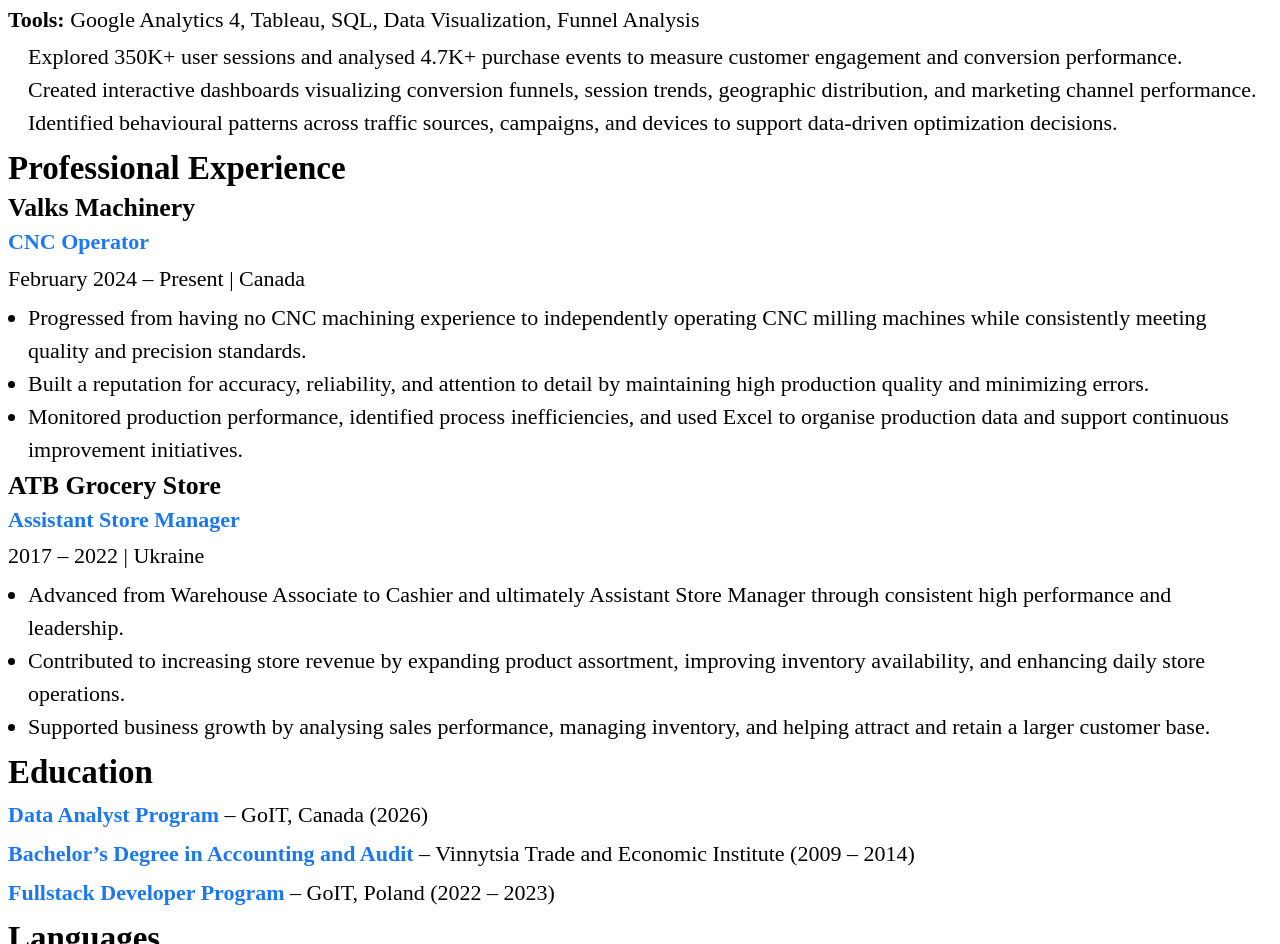
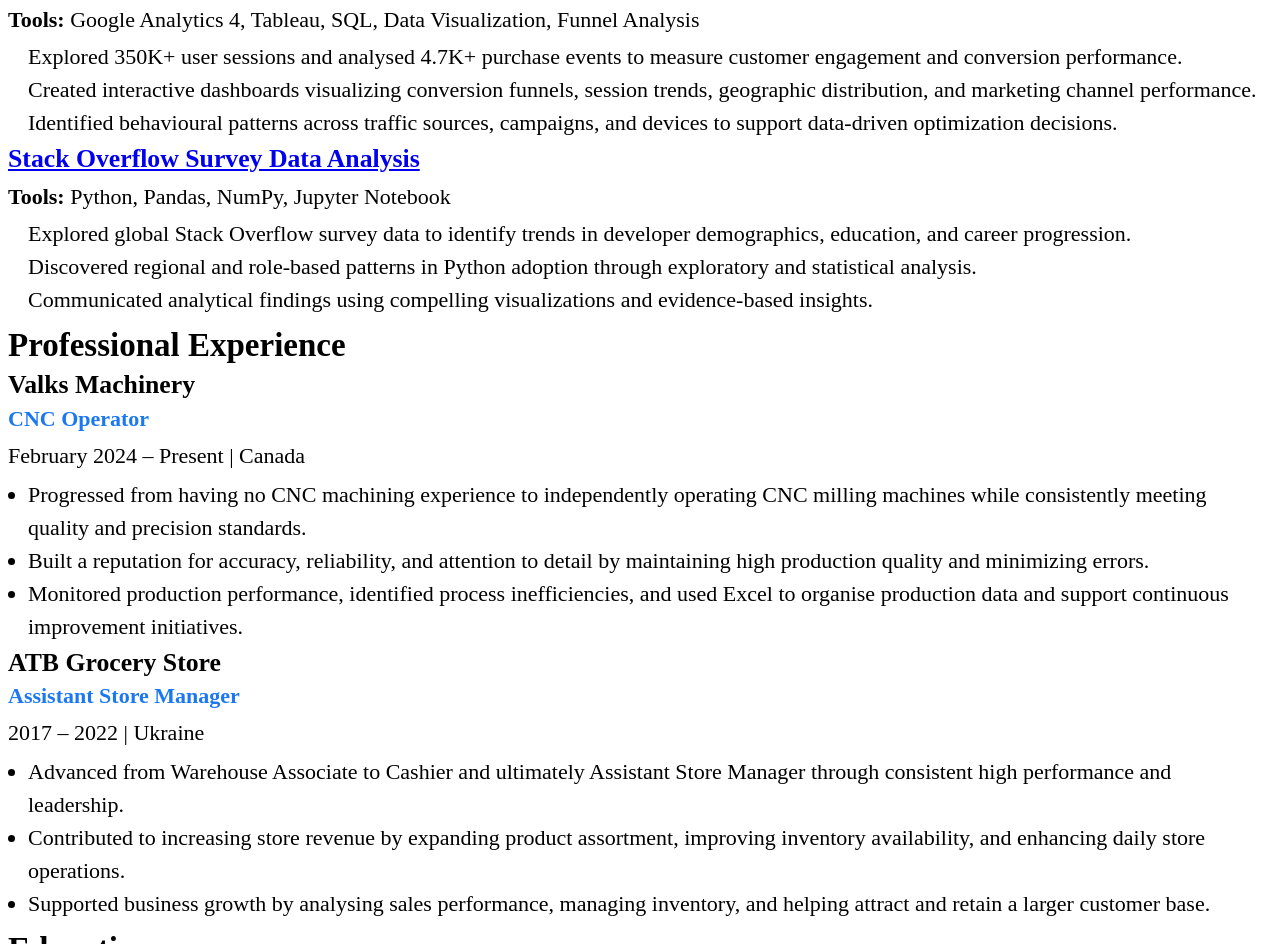
Before and after one commit to Valerii219/Resume-3, a website: page index.html in a window 1280 px wide. Shown: the part 1551-2495 px from the top of the page. Drawn offline with Linux system fonts and the light colour scheme.

Commit message:
add project4

```diff
--- a/index.html
+++ b/index.html
@@ -143,6 +143,28 @@
     </ul>
 
   </article>
+  <!-- ===================== PROJECT 4 ===================== -->
+  <article>
+
+    <h3>
+      <a href="https://colab.research.google.com/drive/1jBFsiw_ROqv9f9Pw0oZeINInldWJUN7q"
+         class="nameA"
+         target="_blank">
+        Stack Overflow Survey Data Analysis
+      </a>
+    </h3>
+
+    <p class="paragraf_without">
+      <b>Tools:</b> Python, Pandas, NumPy, Jupyter Notebook
+    </p>
+
+    <ul>
+      <li>Explored global Stack Overflow survey data to identify trends in developer demographics, education, and career progression.</li>
+      <li>Discovered regional and role-based patterns in Python adoption through exploratory and statistical analysis.</li>
+      <li>Communicated analytical findings using compelling visualizations and evidence-based insights.</li>
+    </ul>
+
+  </article>
 
 </section>
 
```
